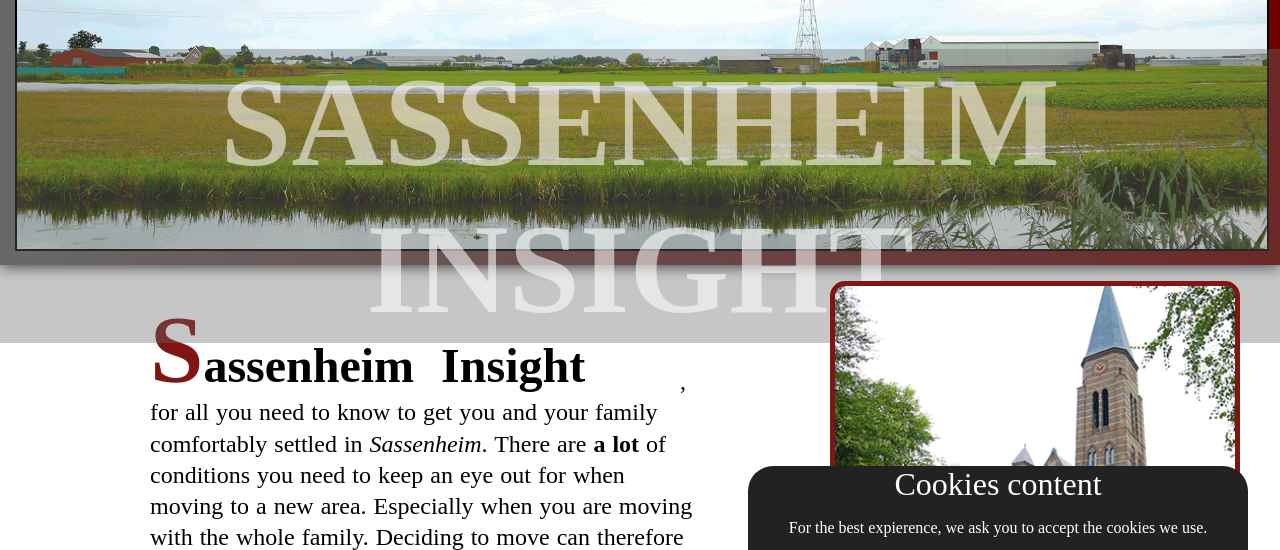
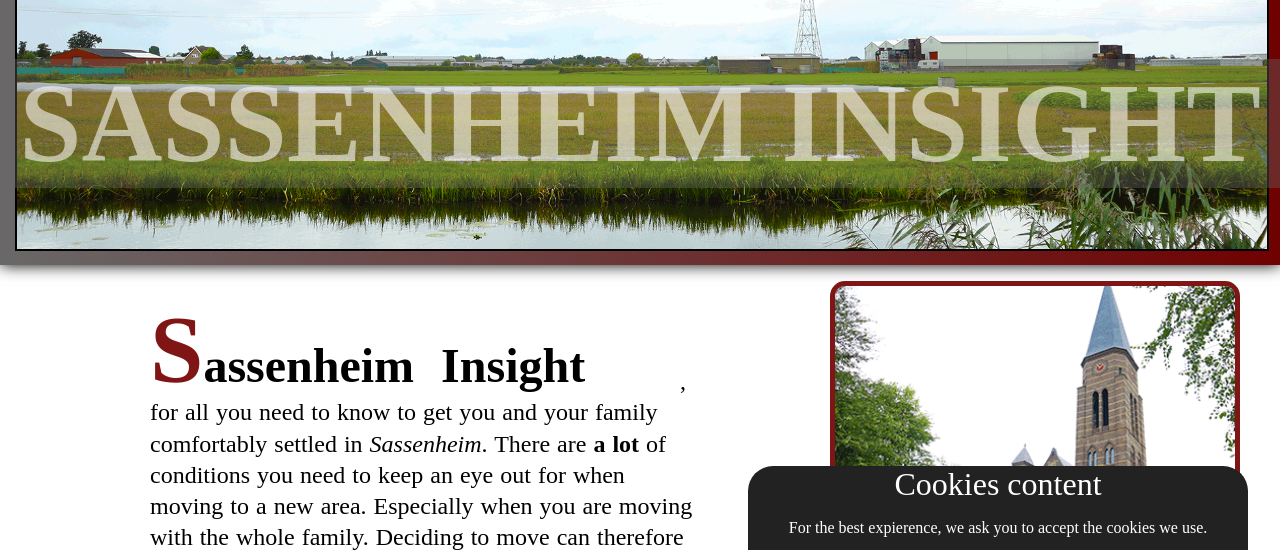
Before and after one commit to CalvinKersten/assessment2324, a plain HTML site: page index.html in a window 1280 px wide. Shown: the part 122-672 px from the top of the page. Drawn offline with Linux system fonts and the light colour scheme; a web font is replaced by a local one.

Commit message:
banner h1 font size decreased

```diff
--- a/css/style.css
+++ b/css/style.css
@@ -93,11 +93,11 @@ body {
 
     .banner>h1 {
         position: absolute;
-        top: 50px;
+        top: 60px;
         width: inherit;
         left: 0;
         right: 0;
-        font-size: 8em;
+        font-size: 7em;
         text-align: center;
         margin: 0;
         padding: 0;
```
